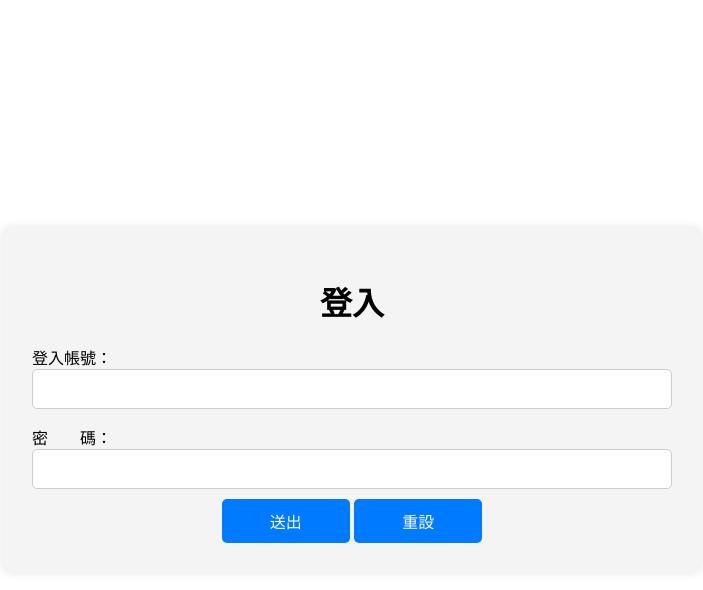
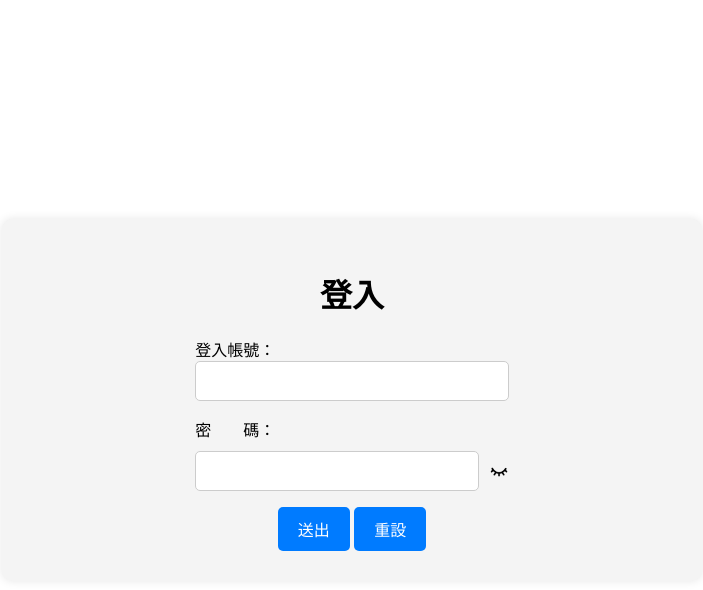
Before and after one commit to zhiying4162/1122_PHP_FinalTopic, a PHP site: page /login.html in a window 1280 px wide. Shown: the top 590 px of the page, without its empty margins (288-991 px from the left). Run offline with PHP 8.4, Linux system fonts and the light colour scheme.

Commit message:
update JS & password

```diff
--- a/checkin_insert.php
+++ b/checkin_insert.php
@@ -22,7 +22,7 @@ function handleButtonClick($action) {
     else{
         $OffWorkTime = $currentTime;
         $sql = "UPDATE attendance SET GWork='$OffWorkTime' WHERE TDate='$Date'";
-        $result_insert = mysqli_query($link,$sql);
+        $result = mysqli_query($link,$sql);
         if($result){
             return "下班打卡成功\n時間為：$currentTime";
         }else{
--- /dev/null
+++ b/css/loginStyle.css
@@ -0,0 +1,77 @@
+.password-container {
+  display: flex;
+  align-items: center;
+}
+
+.password-container input {
+  margin-right: 10px;
+}
+
+.toggle-password {
+  cursor: pointer;
+  width: 20px;
+  height: 20px;
+}
+
+body {
+  display: flex;
+  justify-content: center;
+  align-items: center;
+  height: 100vh;
+  margin: 0;
+  font-family: Arial, sans-serif;
+}
+
+.container {
+  width: 50%;
+  text-align: center;
+  padding: 30px;
+  background-color: #f4f4f4;
+  border-radius: 10px;
+  box-shadow: 0px 0px 10px rgba(0, 0, 0, 0.1);
+  display: flex;
+  flex-direction: column;
+  justify-content: center;
+  align-items: center;
+}
+
+.container h1 {
+  text-align: center;
+}
+
+.container p {
+  margin-bottom: 10px;
+  text-align: left;
+}
+
+select,
+input[type="text"],
+input[type="date"],
+input[type="password"] {
+  width: 100%;
+  padding: 10px;
+  font-size: 16px;
+  border-radius: 5px;
+  border: 1px solid #ccc;
+  box-sizing: border-box;
+}
+
+input[type="radio"] {
+  margin-right: 10px;
+}
+
+input[type="submit"],
+input[type="reset"] {
+  padding: 10px 20px;
+  font-size: 16px;
+  border: none;
+  background-color: #007bff;
+  color: #fff;
+  cursor: pointer;
+  border-radius: 5px;
+}
+
+input[type="submit"]:hover,
+input[type="reset"]:hover {
+  background-color: #0056b3;
+}
--- a/login.html
+++ b/login.html
@@ -4,7 +4,7 @@
 
 <head>
   <meta http-equiv="Content-Type" content="text/html; charset=utf-8" />
-  <link rel="stylesheet" href="css/style.css">
+  <link rel="stylesheet" type="text/css" href="css/loginStyle.css">
   <title>登入頁面</title>
 
 </head>
@@ -19,11 +19,18 @@
       </p>
       <p>
         <label for="password">密&emsp;&emsp;碼：</label>
-        <input name="password" type="password" id="password" size="20" maxlength="14" />
+      <div class="password-container">
+        <input name="password" type="password" id="password" size="20" maxlength="14" oninput="ShowPassword()" />
+        <img src="pics/close-eye.png" id="togglePassword" class="toggle-password" alt="Show Password" />
+      </div>
       </p>
       <input type="submit" name="button" id="button" value="送出" />
-      <input Type="reset" name="button" id="button" value="重設" />
+      <input type="reset" name="button" id="button" value="重設" />
     </form>
+  </div>
+
+  <script src="script.js"></script>
+
 </body>
 
 </html>
--- a/login.php
+++ b/login.php
@@ -29,7 +29,7 @@
         } else {
             // 帳號和密碼不匹配，拒絕進入
             echo "帳號或密碼錯誤，請重新輸入。";
-            header("Location: login.html");
+            echo "<a href='login.html'>回到登入畫面";
         }
     }
     mysqli_close($link);
--- a/register.php
+++ b/register.php
@@ -3,6 +3,7 @@
 <head>
 <meta http-equiv="Content-Type" content="text/html; charset=utf-8" />
 <link rel="stylesheet" href="css/style.css">
+<link rel="stylesheet" type="text/css" href="css/registerStyle.css">
 <title>註冊員工資料</title>
 
 </head>
--- a/script.js
+++ b/script.js
@@ -69,3 +69,21 @@ function sendRequest(action) {
         })
         .catch(error => console.error('Error:', error));
 }
+document.addEventListener("DOMContentLoaded", function () {
+    var togglePassword = document.getElementById("togglePassword");
+    var password = document.getElementById("password");
+
+    togglePassword.addEventListener("click", function (e) {
+        var type = password.getAttribute('type') == 'password' ? 'text' : 'password';
+        password.setAttribute('type', type);
+
+        if (type === 'text') {
+            togglePassword.src = 'pics/cartoon-eyes.png';
+            togglePassword.alt = 'Show Password';
+        } else {
+            togglePassword.src = 'pics/close-eye.png';
+            togglePassword.alt = 'Hide Password';
+        }
+
+    });
+});
```
Also changed, not shown: css/registerStyle.css (added, +10 -0 lines), pics/cartoon-eyes.png (added), pics/close-eye.png (added).
